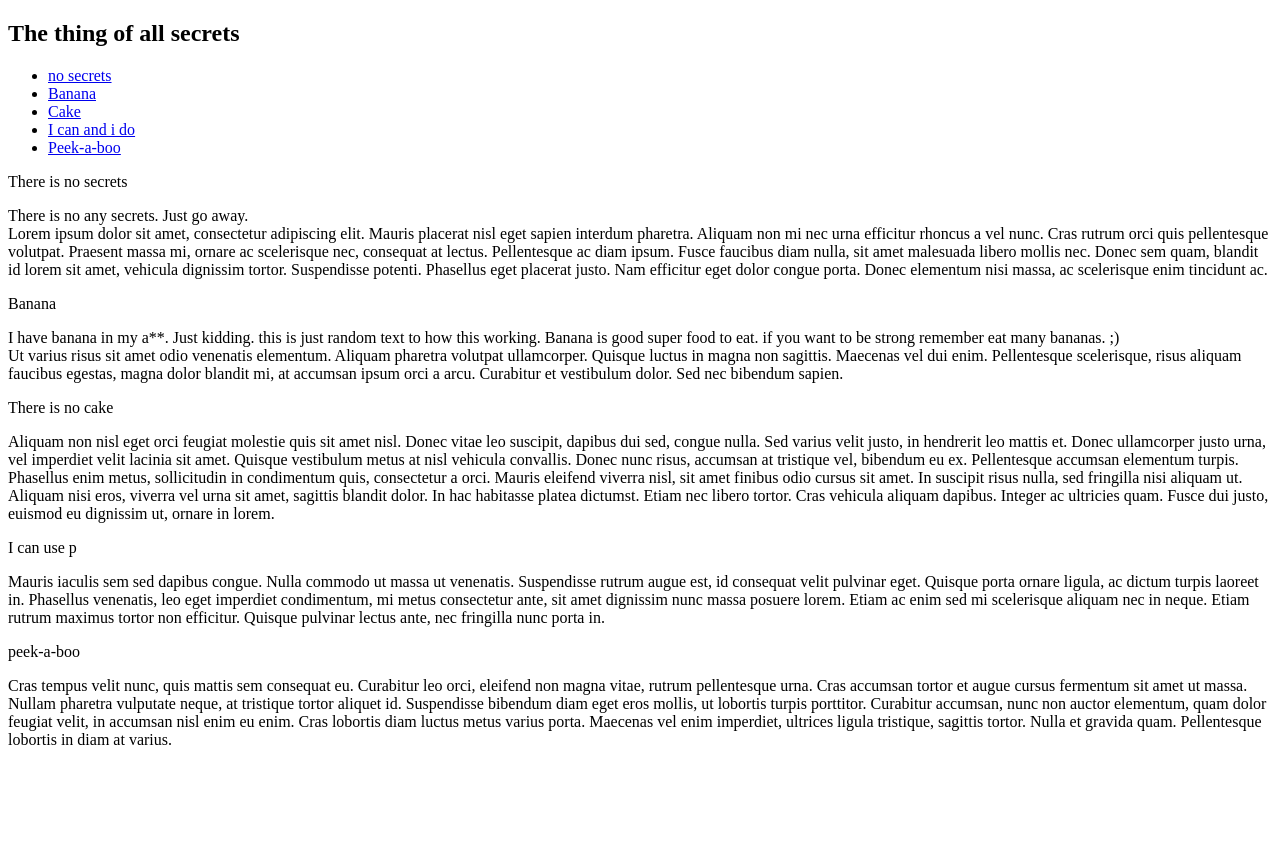
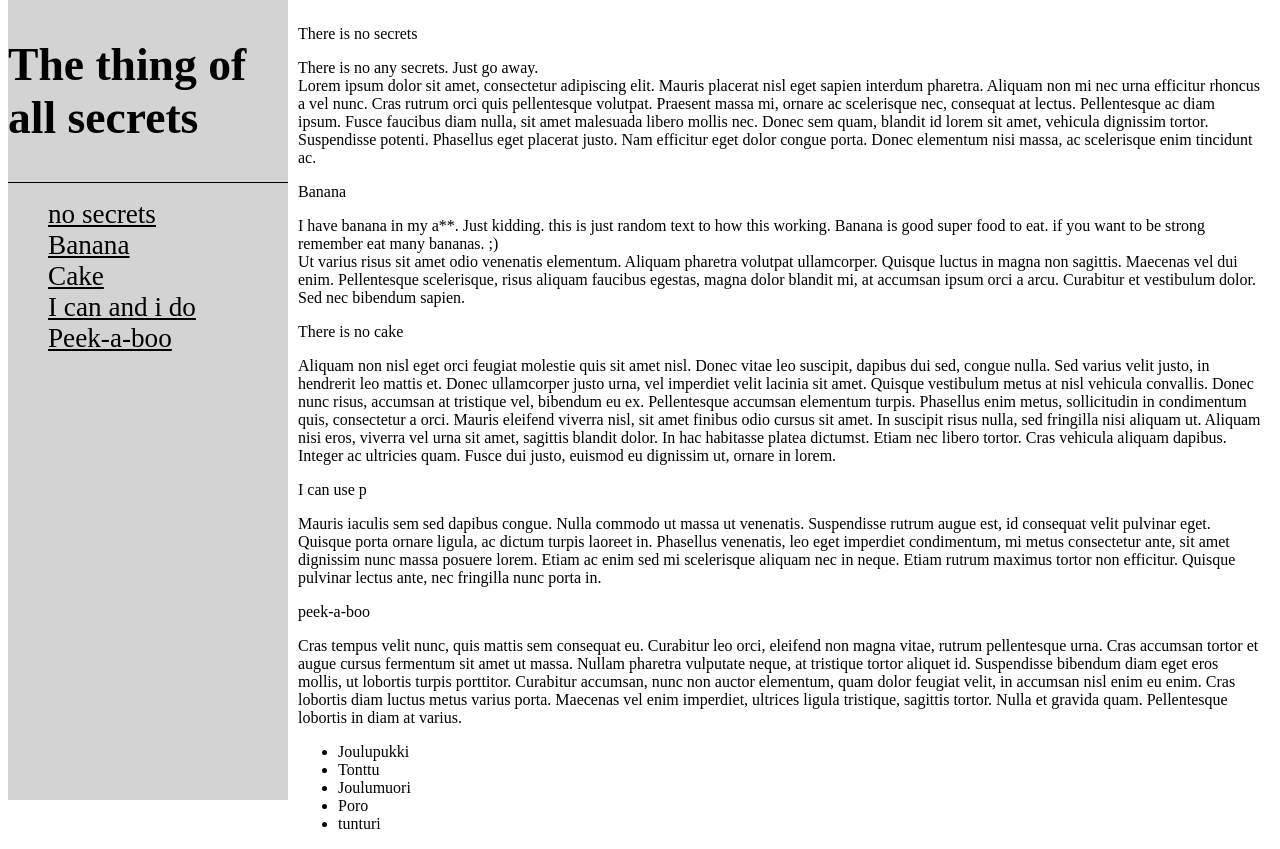
Before and after one commit to Hexulez/Nonstop, a plain HTML site: page FreeCodeCamp/SideNav.html in a window 1280 px wide. Before the commit the page ends 800 px from the top, so only its background shows below. Drawn offline with Linux system fonts and the light colour scheme.

Commit message:
Viimeisin

```diff
--- a/FreeCodeCamp/SideNav.html
+++ b/FreeCodeCamp/SideNav.html
@@ -2,22 +2,26 @@
 <html lang="en" dir="ltr">
   <head>
     <meta charset="utf-8">
-    <title></title>
+    <title>Side navbar</title>
+    <link rel="stylesheet" href="css/sidenav.css">
   </head>
   <body>
-    <nav>
-      <header>
+    <nav id="navbar">
+      <header id="navhead">
         <h1>The thing of all secrets</h1>
-        <ul>
-          <li><a href="#there_is_no_secrets">no secrets</a></li>
-          <li><a href="#banana">Banana</a></li>
-          <li><a href="#there_is_no_cake">Cake</a></li>
-          <li><a href="#i_can_use_p">I can and i do</a></li>
-          <li><a href="#peek-a-boo">Peek-a-boo</a></li>
+      </header>
+      <div class="nav_bar">
+
+      </div>
+        <ul id="navlist">
+          <li><a class="nav-link" href="#there_is_no_secrets">no secrets</a></li>
+          <li><a class="nav-link" href="#banana">Banana</a></li>
+          <li><a class="nav-link" href="#there_is_no_cake">Cake</a></li>
+          <li><a class="nav-link" href="#i_can_use_p">I can and i do</a></li>
+          <li><a class="nav-link" href="#peek-a-boo">Peek-a-boo</a></li>
         </ul>
 
 
-      </header>
     </nav>
     <main id="main-doc">
       <section id="there_is_no_secrets" class="main-section">
@@ -43,7 +47,7 @@
         </header>
         <p>Aliquam non nisl eget orci feugiat molestie quis sit amet nisl. Donec vitae leo suscipit, dapibus dui sed, congue nulla. Sed varius velit justo, in hendrerit leo mattis et. Donec ullamcorper justo urna, vel imperdiet velit lacinia sit amet. Quisque vestibulum metus at nisl vehicula convallis. Donec nunc risus, accumsan at tristique vel, bibendum eu ex. Pellentesque accumsan elementum turpis. Phasellus enim metus, sollicitudin in condimentum quis, consectetur a orci. Mauris eleifend viverra nisl, sit amet finibus odio cursus sit amet. In suscipit risus nulla, sed fringilla nisi aliquam ut. Aliquam nisi eros, viverra vel urna sit amet, sagittis blandit dolor. In hac habitasse platea dictumst. Etiam nec libero tortor. Cras vehicula aliquam dapibus. Integer ac ultricies quam. Fusce dui justo, euismod eu dignissim ut, ornare in lorem.</p>
       </section>
-      <section id="i_can_use_p"class="main-section">
+      <section id="i_can_use_p" class="main-section">
         <header>
           <p>I can use p</p>
         </header>
@@ -54,6 +58,13 @@
           <p>peek-a-boo</p>
         </header>
         <p>Cras tempus velit nunc, quis mattis sem consequat eu. Curabitur leo orci, eleifend non magna vitae, rutrum pellentesque urna. Cras accumsan tortor et augue cursus fermentum sit amet ut massa. Nullam pharetra vulputate neque, at tristique tortor aliquet id. Suspendisse bibendum diam eget eros mollis, ut lobortis turpis porttitor. Curabitur accumsan, nunc non auctor elementum, quam dolor feugiat velit, in accumsan nisl enim eu enim. Cras lobortis diam luctus metus varius porta. Maecenas vel enim imperdiet, ultrices ligula tristique, sagittis tortor. Nulla et gravida quam. Pellentesque lobortis in diam at varius.</p>
+        <ul>
+          <li>Joulupukki</li>
+          <li>Tonttu</li>
+          <li>Joulumuori</li>
+          <li>Poro</li>
+          <li>tunturi</li>
+        </ul>
       </section>
     </main>
     <footer></footer>
--- a/FreeCodeCamp/css/VideoInc.css
+++ b/FreeCodeCamp/css/VideoInc.css
@@ -2,12 +2,20 @@ body {
   background-color: black;
   color:pink;
 }
+#header {
+  margin-top: 0px;
+  position: absolute;
+}
 #header-img {
+
   width: 50px;
   padding-bottom: 0px;
   padding-top: 5px;
 }
 #nav-bar {
+  margin-top: -5px;
+  position: fixed;
+
 
 
 
@@ -17,8 +25,8 @@ width: 100%;
 position: fixed;
 background-color: lightblue;
 padding-bottom: 5px;
-overflow: hidden;
 z-index: +1;
+margin-left:50px;
 
 }
 li {
@@ -33,3 +41,10 @@ position:relative;
 top: 70px
 
 }
+
+@media only screen and (max-width 500px) {
+  li {
+    margin-right: 49px;
+  }
+
+}
--- /dev/null
+++ b/FreeCodeCamp/css/sidenav.css
@@ -0,0 +1,28 @@
+#navbar {
+  position: fixed;
+  display: block;
+  width: 280px;
+  height: 100%;
+  background-color: lightgray;
+  margin: 0px;
+  top:0;
+  color: black;
+
+}
+#navhead {
+  border-bottom: solid 1px;
+  font-size: 1.9em;
+}
+
+.nav-link {
+font-size: 1.7em;
+color: black;
+
+}
+
+#navlist {
+  list-style: none;
+}
+#main-doc {
+  margin:25px 10px 10px 290px;
+}
```
Also changed, not shown: FreeCodeCamp/VideoInc.html (+7 -7 lines), html/omat_kotisivut/Harrastukset.html (+1 -1 lines).
